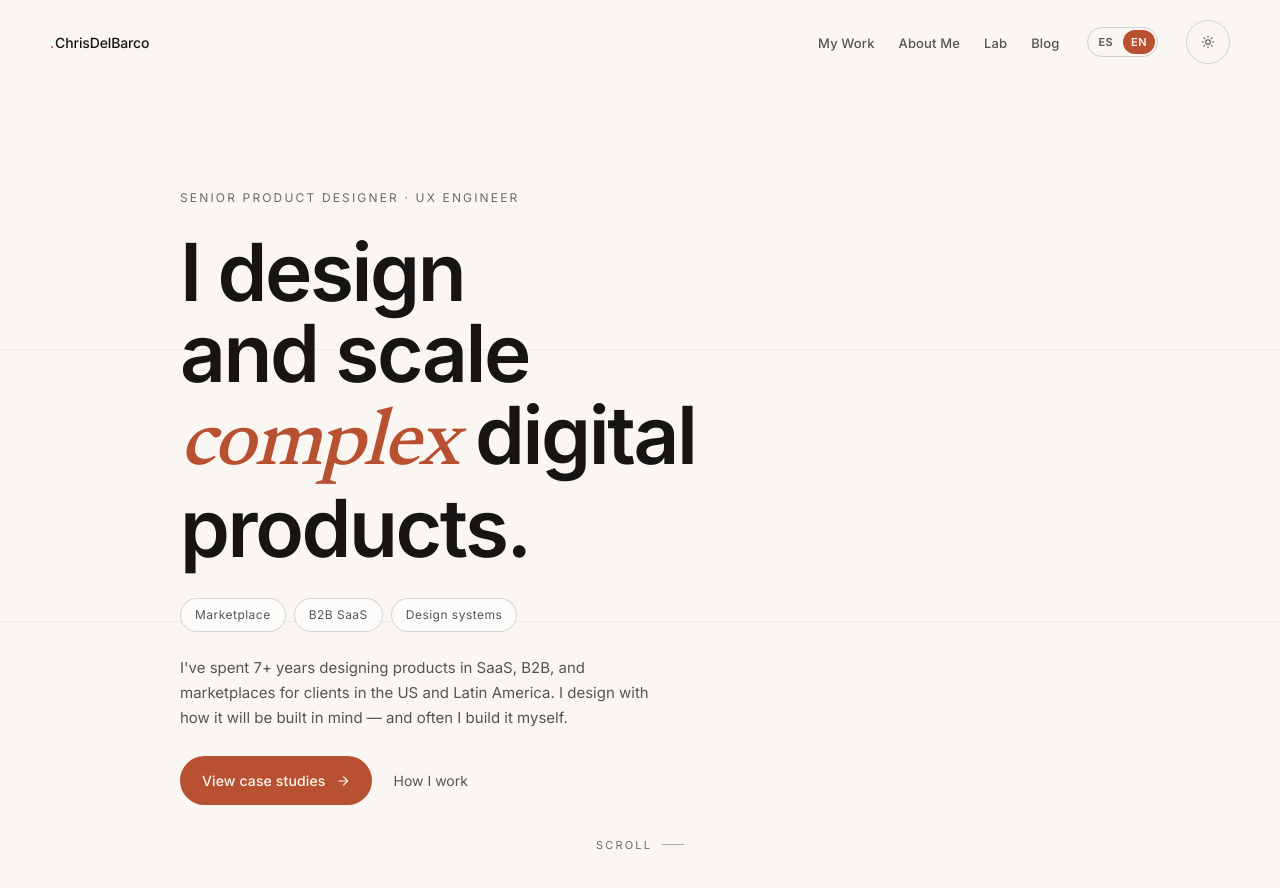
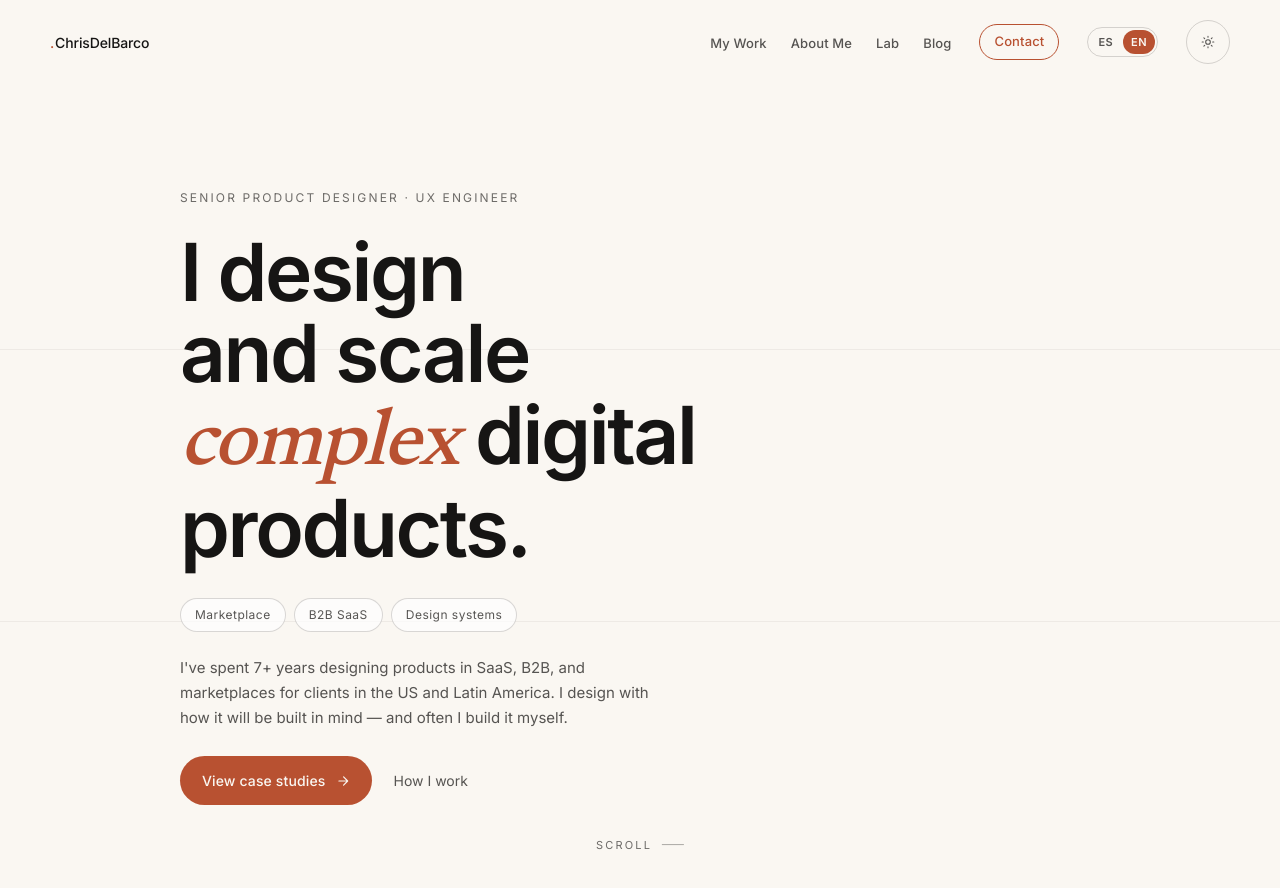
Before and after one commit to Mistercitos/portafolio, a Next.js app: page /en in a window 1280 px wide. Shown: the top 888 px of the page. Built offline with nearby package versions, Linux system fonts and the light colour scheme.

Commit message:
fix: restore contact nav and polish lab content

```diff
--- a/app/components/Header.tsx
+++ b/app/components/Header.tsx
@@ -20,6 +20,7 @@ export function Header({ locale }: { locale: Locale }) {
     { href: localizedPath('/lab', locale), label: t.nav.lab },
     { href: localizedPath('/escribo', locale), label: t.nav.writing },
   ]
+  const contactItem = { href: localizedPath('/contact', locale), label: t.nav.contact }
   const homeHref = localizedPath('/', locale)
 
   // Cerrar menú al cambiar de ruta
@@ -113,6 +114,28 @@ export function Header({ locale }: { locale: Locale }) {
                 </li>
               ))}
             </ul>
+
+            <ViewTransitionLink
+              href={contactItem.href}
+              style={{
+                display: 'inline-flex',
+                alignItems: 'center',
+                gap: 6,
+                padding: '7px 14px',
+                borderRadius: 999,
+                background: isActive(contactItem.href) ? 'var(--accent)' : 'transparent',
+                border: '0.5px solid',
+                borderColor: 'var(--accent)',
+                color: isActive(contactItem.href) ? 'var(--text-inverse)' : 'var(--accent)',
+                fontSize: 13,
+                fontWeight: 500,
+                letterSpacing: '0.01em',
+                transition:
+                  'background var(--t-fast) var(--ease), color var(--t-fast) var(--ease)',
+              }}
+            >
+              {contactItem.label}
+            </ViewTransitionLink>
 
             <LanguageSwitch locale={locale} />
             <ThemeToggle />
@@ -222,7 +245,7 @@ export function Header({ locale }: { locale: Locale }) {
                     listStyle: 'none',
                   }}
                 >
-                  {navItems.map((item, i) => (
+                  {[...navItems, contactItem].map((item, i) => (
                     <motion.li
                       key={item.href}
                       initial={{ opacity: 0, y: 16 }}
```
